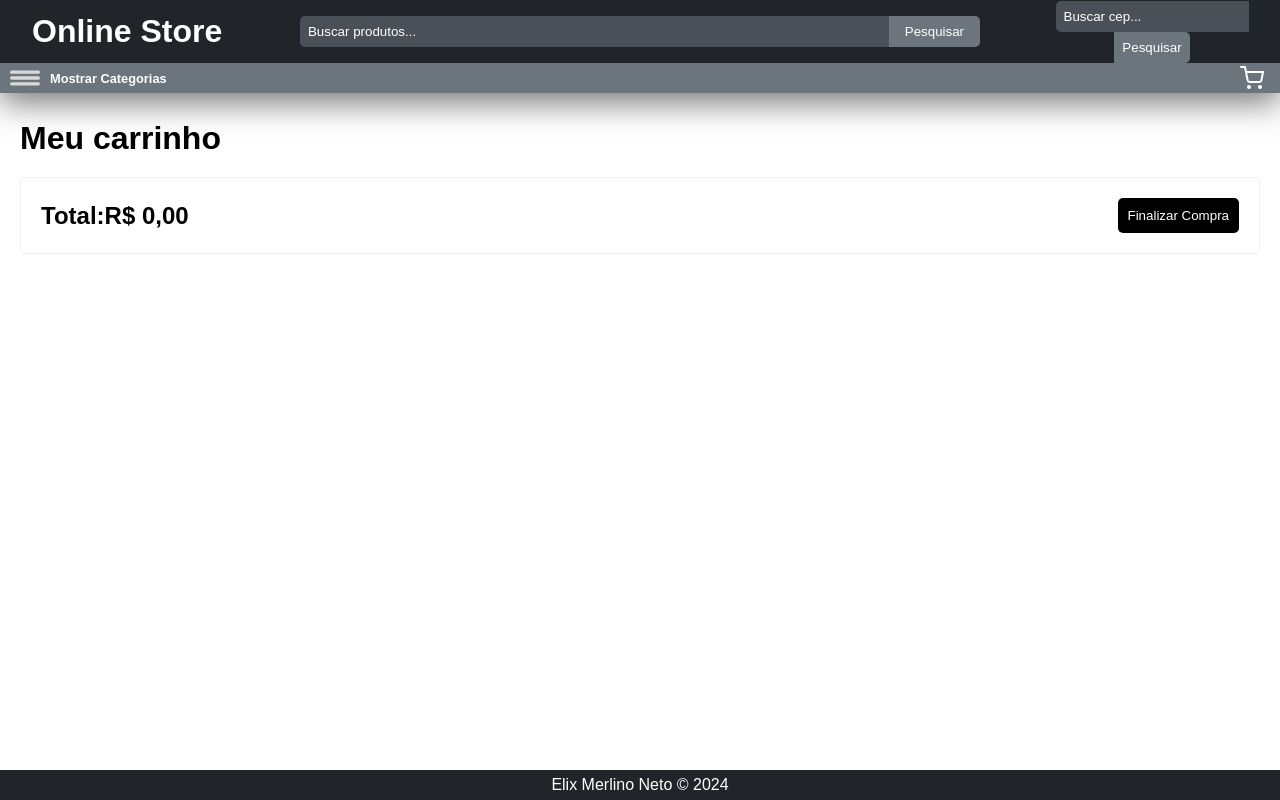
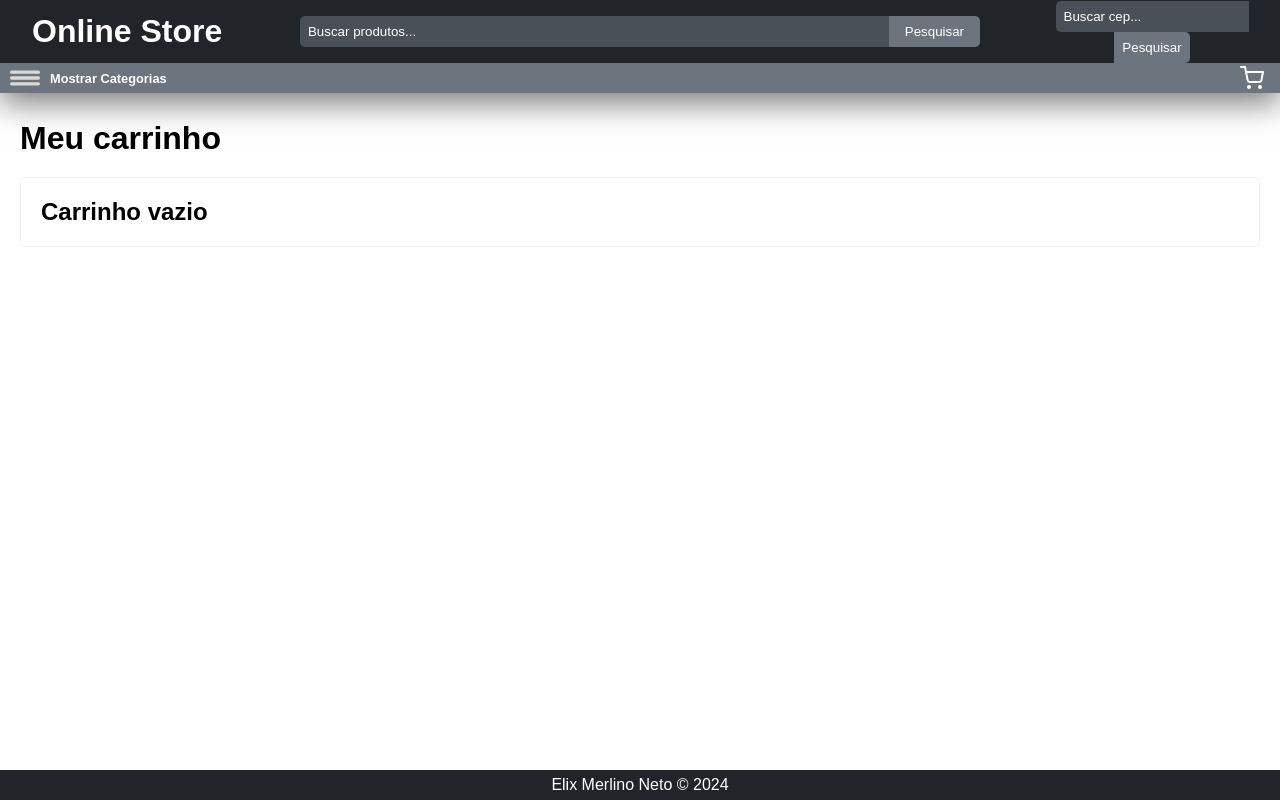
Before and after one commit to netoelix/onlinestore, a React (Vite) app: page /cart in a window 1280 px wide. Built offline with nearby package versions, Linux system fonts and the light colour scheme.

Commit message:
Adicionando visualização de quantos itens estão no carrinho

```diff
--- a/src/components/Header.tsx
+++ b/src/components/Header.tsx
@@ -3,6 +3,7 @@ import { useNavigate } from 'react-router-dom';
 import { useState } from 'react';
 import axios from 'axios';
 import { FiShoppingCart } from 'react-icons/fi';
+import { useSelector } from 'react-redux';
 import Search from './Search';
 import { StyledHeader } from '../styles/StyledHeader';
 import FixCategory from './FixCategory';
@@ -14,6 +15,9 @@ function Header() {
   const [cep, setCep] = useState('');
   const [cepData, setCepData] = useState<null | { cep: string,
     logradouro: string, bairro: string, localidade: string, uf: string }>(null);
+
+  const itemIds = useSelector((state: any) => state.cartReducer.itemIds);
+  const cartItemCount = itemIds.length;
 
   const handleButtonClick = () => {
     navigate('/');
@@ -102,6 +106,7 @@ function Header() {
           className="go-to-cart"
           onClick={ handleButtonNavigate }
         >
+          {cartItemCount > 0 && <span className="cart-count">{cartItemCount}</span>}
           <FiShoppingCart />
         </button>
       </div>
--- a/src/pages/cart.tsx
+++ b/src/pages/cart.tsx
@@ -27,6 +27,15 @@ function Cart() {
     dispatch(removeFromCart(id));
   };
 
+  const getInstallmentCondition = (price: any) => {
+    if (price < 100) {
+      return '3';
+    } if (price >= 100 && price <= 600) {
+      return '6';
+    }
+    return '10';
+  };
+
   const totalPrice = itemIds.reduce((total: any, id: string | number) => {
     return total + (items[id]?.price || 0);
   }, 0);
@@ -53,11 +62,25 @@ function Cart() {
         </div>
       ))}
       <div className="total-container">
-        <h2>
-          Total:
-          {formatPrice(totalPrice)}
-        </h2>
-        <button>Finalizar Compra</button>
+        {totalPrice === 0 ? (
+          <h2>Carrinho vazio</h2>
+        ) : (
+          <>
+            <div>
+              <h2>
+                Total:
+                {formatPrice(totalPrice)}
+              </h2>
+              <p>
+                Você pode parcelar em até
+                {' '}
+                {getInstallmentCondition(totalPrice)}
+                x sem juros
+              </p>
+            </div>
+            <button>Finalizar Compra</button>
+          </>
+        )}
       </div>
     </StyledCart>
   );
--- a/src/styles/StyledCart.ts
+++ b/src/styles/StyledCart.ts
@@ -61,6 +61,11 @@ export const StyledCart = styled.div`
     h2 {
         margin: 0;
     }
+    p {
+        font-size: 14px;
+        color: #666;
+        font-weight: bold;
+    }
     button {
         background-color: #000;
         color: #fff;
--- a/src/styles/StyledHeader.ts
+++ b/src/styles/StyledHeader.ts
@@ -125,6 +125,14 @@ export const StyledHeader = styled.header`
       color: white;
       font-size: 1.5rem;
       margin-right: 1rem;
+
+      span {
+        background-color: #495057;
+        color: white;
+        border-radius: 50%;
+        padding: 0.1rem 0.4rem;
+        font-size: 0.9rem;
+      }
   }
 
   .under-header {
```
